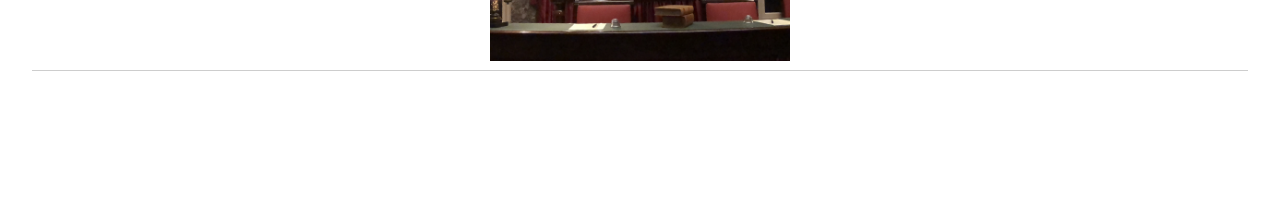
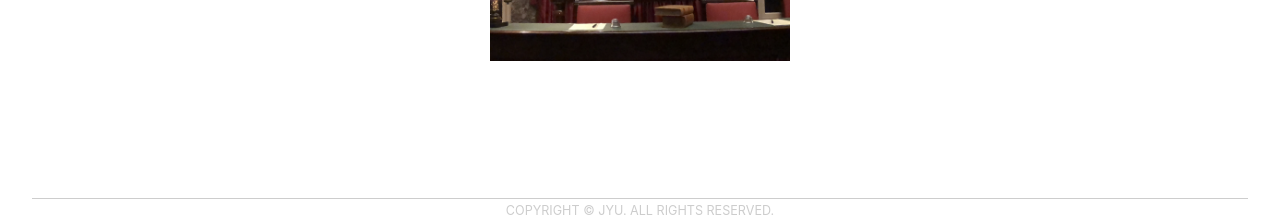
Before and after one commit to YongwoonJang/gyujanggak, a Next.js app in the folder jyu-homepage/: page / in a window 1280 px wide. Shown: the part 1330-1550 px from the top of the page. Before the commit the page ends 1425 px from the top, so only its background shows below. Built offline with nearby package versions, Linux system fonts and the light colour scheme.

Commit message:
stype : change copyRight color and index page marg. copyRight 및 IndexPage와 CopyRight 사이의 margin을 수정하였습니다.

```diff
--- a/jyu-homepage/styles/layout.module.css
+++ b/jyu-homepage/styles/layout.module.css
@@ -3,4 +3,5 @@
   grid-template-columns: auto auto auto auto auto auto;
   align-items: center;
   padding-top: 10%;
+  margin-bottom : 10%;
 }
--- a/jyu-homepage/styles/page.module.scss
+++ b/jyu-homepage/styles/page.module.scss
@@ -689,7 +689,7 @@ $communication-a-link-color: rgb(166, 26, 26);
   border-top-width: 1px;
   border-top-style: solid;
 
-  color: rgb(255, 255, 255);
+  color: rgb(205, 205, 205);
   font-size: 0.7em;
 
   margin: auto;
```
